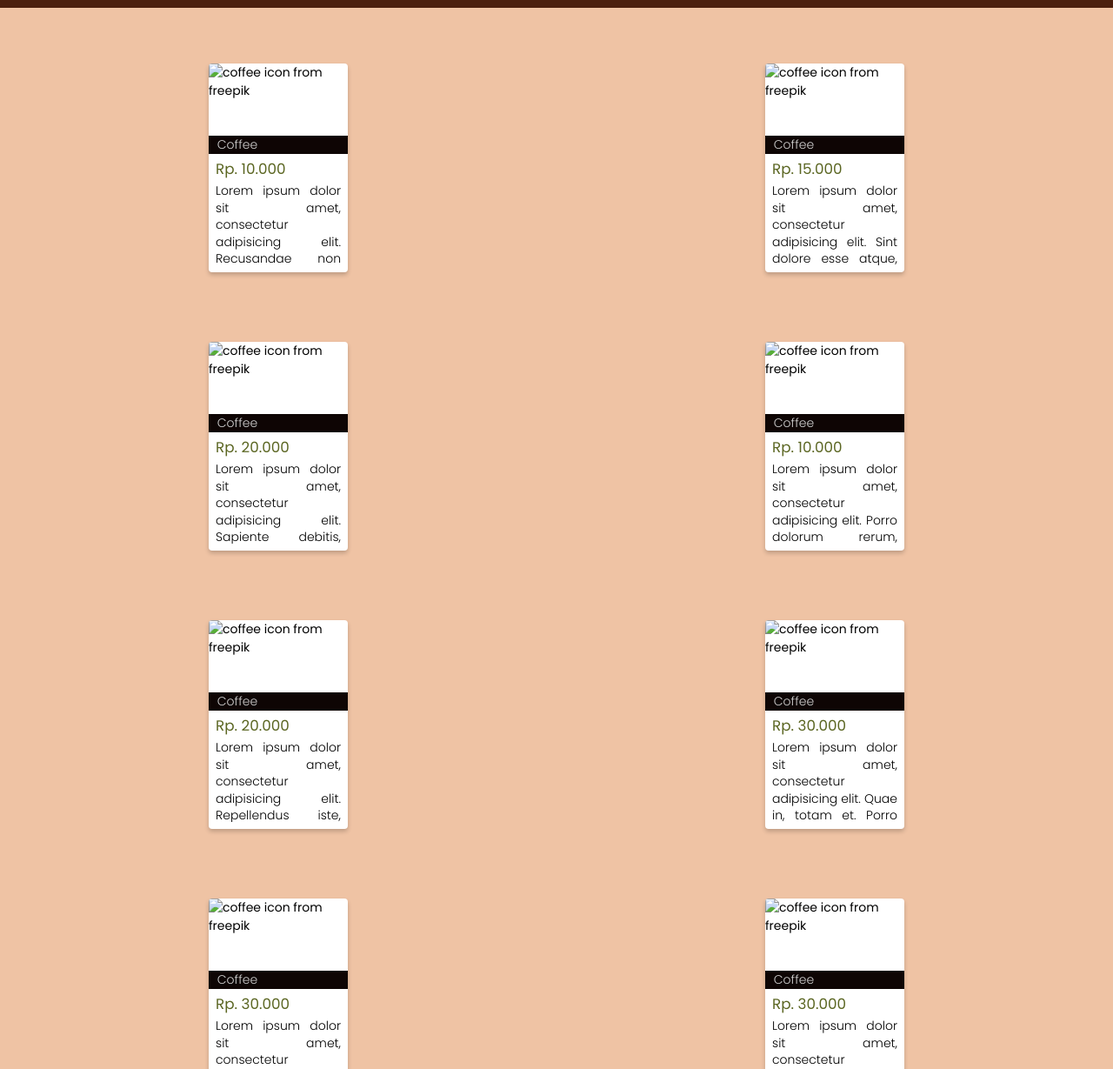
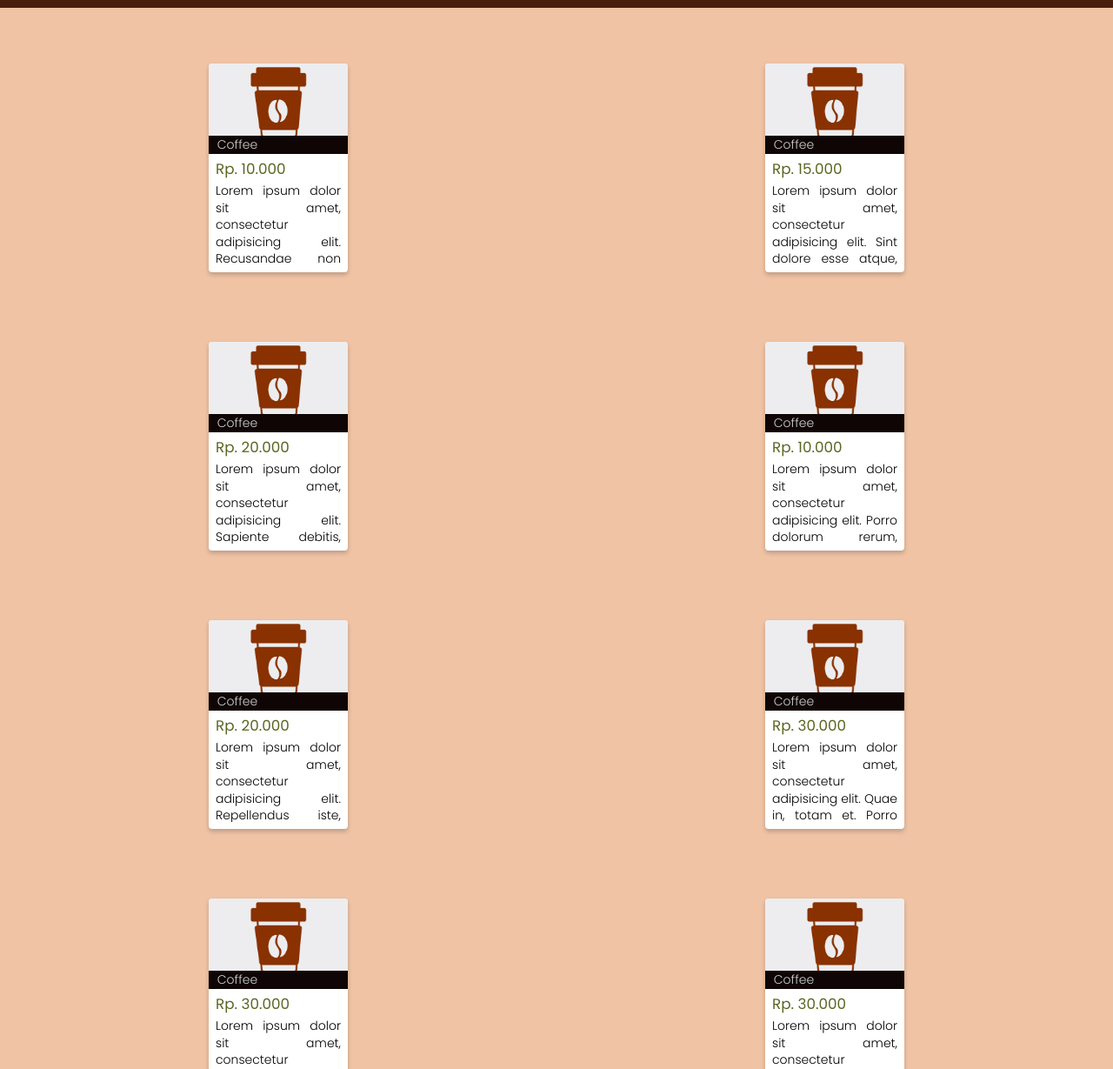
Before and after one commit to Ryangithub10/cafe-menu, a plain HTML site: page index.html in a window 1280 px wide. Shown: the part 71-1300 px from the top of the page at 87% size. Drawn offline with nearby package versions, Linux system fonts and the light colour scheme.

Commit message:
reassign src <img>

```diff
--- a/index.html
+++ b/index.html
@@ -36,7 +36,7 @@
         <div class="card">
           <figure class="thumb-container">
             <img
-              src="img/coffee.jpg"
+              src="dist/img/coffee.jpg"
               alt="coffee icon from freepik"
               class="thumb"
             />
@@ -54,7 +54,7 @@
         <div class="card">
           <figure class="thumb-container">
             <img
-              src="img/coffee.jpg"
+              src="dist/img/coffee.jpg"
               alt="coffee icon from freepik"
               class="thumb"
             />
@@ -72,7 +72,7 @@
         <div class="card">
           <figure class="thumb-container">
             <img
-              src="img/coffee.jpg"
+              src="dist/img/coffee.jpg"
               alt="coffee icon from freepik"
               class="thumb"
             />
@@ -90,7 +90,7 @@
         <div class="card">
           <figure class="thumb-container">
             <img
-              src="img/coffee.jpg"
+              src="dist/img/coffee.jpg"
               alt="coffee icon from freepik"
               class="thumb"
             />
@@ -108,7 +108,7 @@
         <div class="card">
           <figure class="thumb-container">
             <img
-              src="img/coffee.jpg"
+              src="dist/img/coffee.jpg"
               alt="coffee icon from freepik"
               class="thumb"
             />
@@ -126,7 +126,7 @@
         <div class="card">
           <figure class="thumb-container">
             <img
-              src="img/coffee.jpg"
+              src="dist/img/coffee.jpg"
               alt="coffee icon from freepik"
               class="thumb"
             />
@@ -144,7 +144,7 @@
         <div class="card">
           <figure class="thumb-container">
             <img
-              src="img/coffee.jpg"
+              src="dist/img/coffee.jpg"
               alt="coffee icon from freepik"
               class="thumb"
             />
@@ -162,7 +162,7 @@
         <div class="card">
           <figure class="thumb-container">
             <img
-              src="img/coffee.jpg"
+              src="dist/img/coffee.jpg"
               alt="coffee icon from freepik"
               class="thumb"
             />
```
